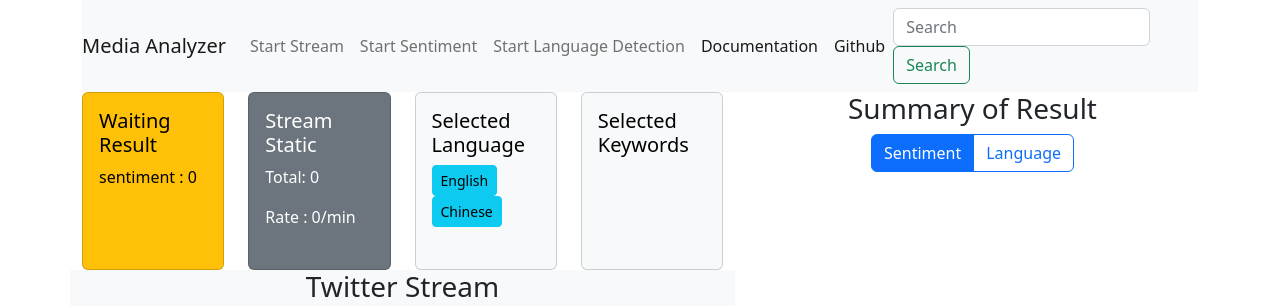
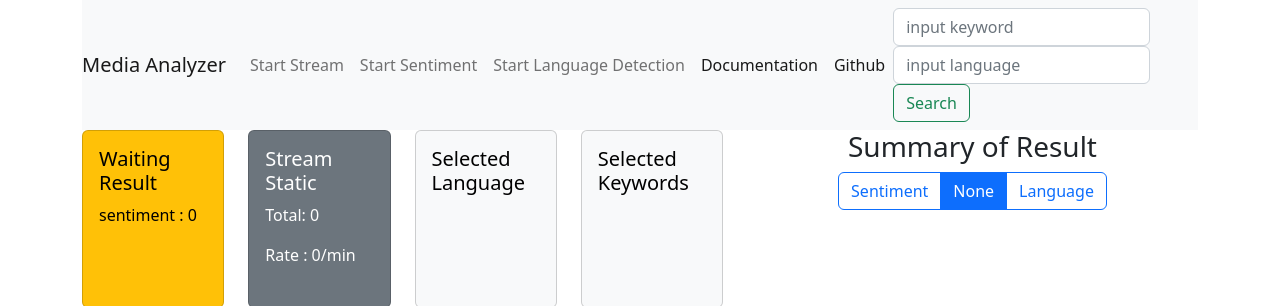
Before and after one commit to joshuam1008/media-analyzer, a Django app: page /twitter/ in a window 1280 px wide. Shown: the top 306 px of the page. Run offline with Django 4.2, Linux system fonts and the light colour scheme; some libraries are stand-ins or nearby versions.

Commit message:
create and tested lang detect

```diff
--- a/src/media_analyzer/twitter_analyzer/templates/twitter_analyzer/index.html
+++ b/src/media_analyzer/twitter_analyzer/templates/twitter_analyzer/index.html
@@ -5,9 +5,10 @@
   <meta charset="utf-8">
   <meta name="viewport" content="width=device-width, initial-scale=1">
   <title>Twitter Stream Analysis</title>
-  <script src="https://code.jquery.com/jquery-3.3.1.slim.min.js"
-    integrity="sha384-q8i/X+965DzO0rT7abK41JStQIAqVgRVzpbzo5smXKp4YfRvH+8abtTE1Pi6jizo" crossorigin="anonymous">
-  </script>
+  <script src="https://code.jquery.com/jquery-3.6.1.js" integrity="sha256-3zlB5s2uwoUzrXK3BT7AX3FyvojsraNFxCc2vC/7pNI="
+    crossorigin="anonymous"></script>
+  <script src="https://code.jquery.com/ui/1.13.2/jquery-ui.min.js"
+    integrity="sha256-lSjKY0/srUM9BE3dPm+c4fBo1dky2v27Gdjm2uoZaL0=" crossorigin="anonymous"></script>
   <script type="text/javascript" src="https://www.gstatic.com/charts/loader.js"></script>
   <link href="https://cdn.jsdelivr.net/npm/bootstrap@5.2.2/dist/css/bootstrap.min.css" rel="stylesheet"
     integrity="sha384-Zenh87qX5JnK2Jl0vWa8Ck2rdkQ2Bzep5IDxbcnCeuOxjzrPF/et3URy9Bv1WTRi" crossorigin="anonymous">
@@ -45,7 +46,10 @@
           </li>
         </ul>
         <form class="form-inline my-2 my-lg-0">
-          <input class="form-control mr-sm-2" type="search" placeholder="Search" aria-label="Search" id="input_keyword">
+          <input class="form-control mr-sm-2" type="search" placeholder="input keyword" aria-label="Search"
+            id="input_keyword">
+          <input class="form-control mr-sm-2" type="search" placeholder="input language" aria-label="Search"
+            id="input_lang">
           <button class="btn btn-outline-success my-2 my-sm-0" type="submit" id="submit">Search</button>
         </form>
       </div>
@@ -76,9 +80,8 @@
             <div class="card h-100 text-bg-light mb-3">
               <div class="card-body overflow-auto" style="height:20vh">
                 <h5 class="card-title">Selected Language</h5>
-                <p>
-                  <button type="button" class="btn btn-info btn-sm">English</button>
-                  <button type="button" class="btn btn-info btn-sm">Chinese</button>
+                <p id="langs">
+
                 </p>
 
               </div>
@@ -101,7 +104,7 @@
 
 
         <div class="row">
-          <div class="col-12 bg-light style="z-index:-1">
+          <div class="col-12 bg-light style=" z-index:-1">
             <h3 class="text-center"> Twitter Stream </h3>
             <ul class="list-group overflow-auto p-2" id="tweet_stream" style="height:80vh">
               <!-- stream here-->
@@ -115,11 +118,16 @@
           <div class='col-12 text-center'>
             <h3 class="text-center"> Summary of Result </h3>
             <div class="btn-group" role="group" aria-label="Basic radio toggle button group">
-              <input type="radio" class="btn-check summary" name="btnradio" value = "sentiment" id="btnradio1" autocomplete="off" checked>
-              <label class="btn btn-outline-primary" for="btnradio1">Sentiment</label>
+              <input type="radio" class="btn-check summary" name="btnradio" value="sentiment" id="btnradio2"
+                autocomplete="off" checked>
+              <label class="btn btn-outline-primary" for="btnradio2">Sentiment</label>
+              <input type="radio" class="btn-check summary" name="btnradio" value="" id="btnradio1"
+                autocomplete="off" checked>
+              <label class="btn btn-outline-primary" for="btnradio1">None</label>
 
-              <input type="radio" class="btn-check summary" name="btnradio" value = "lang" id="btnradio2" autocomplete="off">
-              <label class="btn btn-outline-primary" for="btnradio2" value="language">Language</label>
+              <input type="radio" class="btn-check summary" name="btnradio" value="lang" id="btnradio3"
+                autocomplete="off">
+              <label class="btn btn-outline-primary" for="btnradio3" value="language">Language</label>
 
 
             </div>
@@ -131,7 +139,7 @@
         </div>
         <div class="row overflow_auto p-2" style="height:50vh">
           <div class='col-12 bg-light' style="z-index:-1">
-          <h3 class="text-center"> Filtered Stream </h3>
+            <h3 class="text-center"> Filtered Stream </h3>
             <ul class="list-group overflow-auto p-2" id="tweet_filtered" style="height:69vh">
               <!-- filtered tweet here-->
             </ul>
@@ -149,7 +157,6 @@
     </ul>
   </div>
 
-
   <script src="https://cdn.jsdelivr.net/npm/bootstrap@5.2.2/dist/js/bootstrap.bundle.min.js"
     integrity="sha384-OERcA2EqjJCMA+/3y+gxIOqMEjwtxJY7qPCqsdltbNJuaOe923+mo//f6V8Qbsw3" crossorigin="anonymous">
   </script>
--- a/src/media_analyzer/twitter_analyzer/views.py
+++ b/src/media_analyzer/twitter_analyzer/views.py
@@ -28,6 +28,7 @@
         entry_id = entry[0]
         entry_text = entry[1]
         stream_cache.put({"id": entry_id, "text": entry_text})
+
 
 def clear_cache(stream_cache, db):
     """
@@ -66,24 +67,31 @@
     """
     scheduler for periodically scheduled jobs.
     """
-    print("running routine")
+    # print("running routine")
     clear_cache(stream_cache, data_base)
     cache_stream(stream_cache)
 
     if modules_status["sentiment"]:
+        # cancel before reschedule to have a better performance
+        if scheduler.get_job('stream_sentiment'):
+            scheduler.remove_job('stream_sentiment')
         scheduler.add_job(
             tasks.get_sentiment,
-            kwargs={"stream_cache": stream_cache, "id": None, "db": None},
+            kwargs={"stream_cache": stream_cache, "id": None, "db": None}, id="stream_sentiment"
         )
     if modules_status["topic"]:
+        if scheduler.get_job('stream_topic'):
+            scheduler.remove_job('stream_topic')
         scheduler.add_job(
             tasks.get_topic,
-            kwargs={"stream_cache": stream_cache, "ids": None, "db": None},
+            kwargs={"stream_cache": stream_cache, "ids": None, "db": None}, id="stream_topic"
         )
     if modules_status["lang"]:
+        if scheduler.get_job('stream_lang'):
+            scheduler.remove_job('stream_lang')
         scheduler.add_job(
             tasks.get_lang,
-            kwargs={"stream_cache": stream_cache, "ids": None, "db": None},
+            kwargs={"stream_cache": stream_cache, "ids": None, "db": None}, id="stream_lang"
         )
 
 
```
Also changed, not shown: src/media_analyzer/twitter_analyzer/static/twitter_analyzer/main.js (+44 -14 lines).
